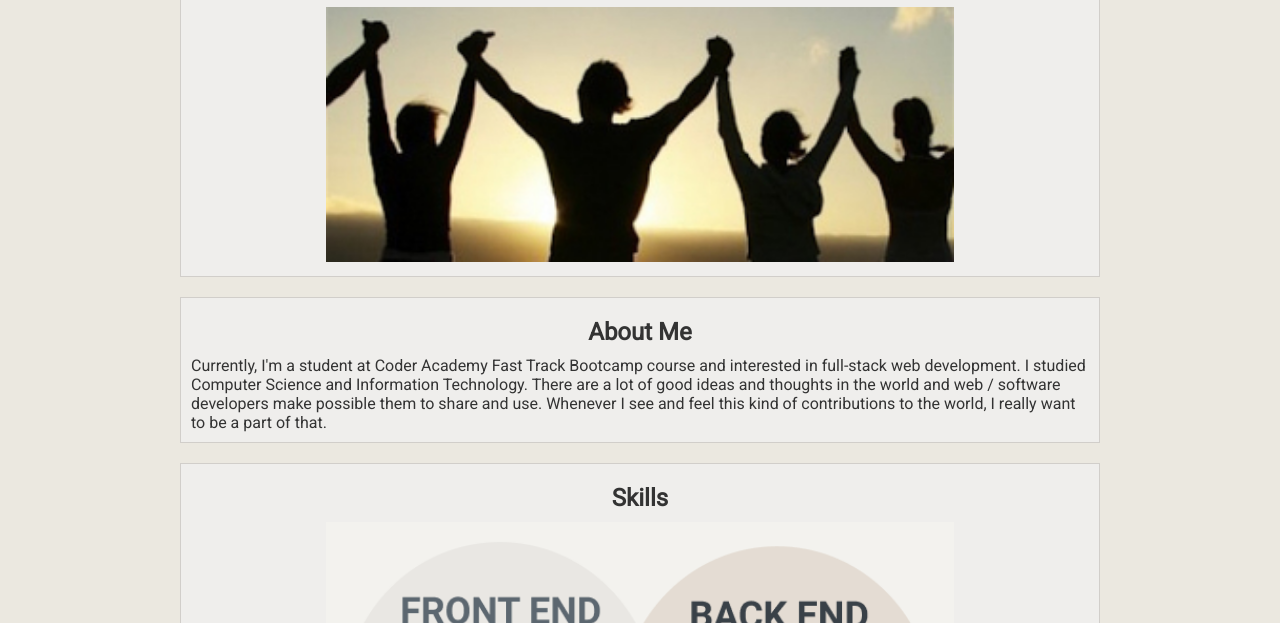
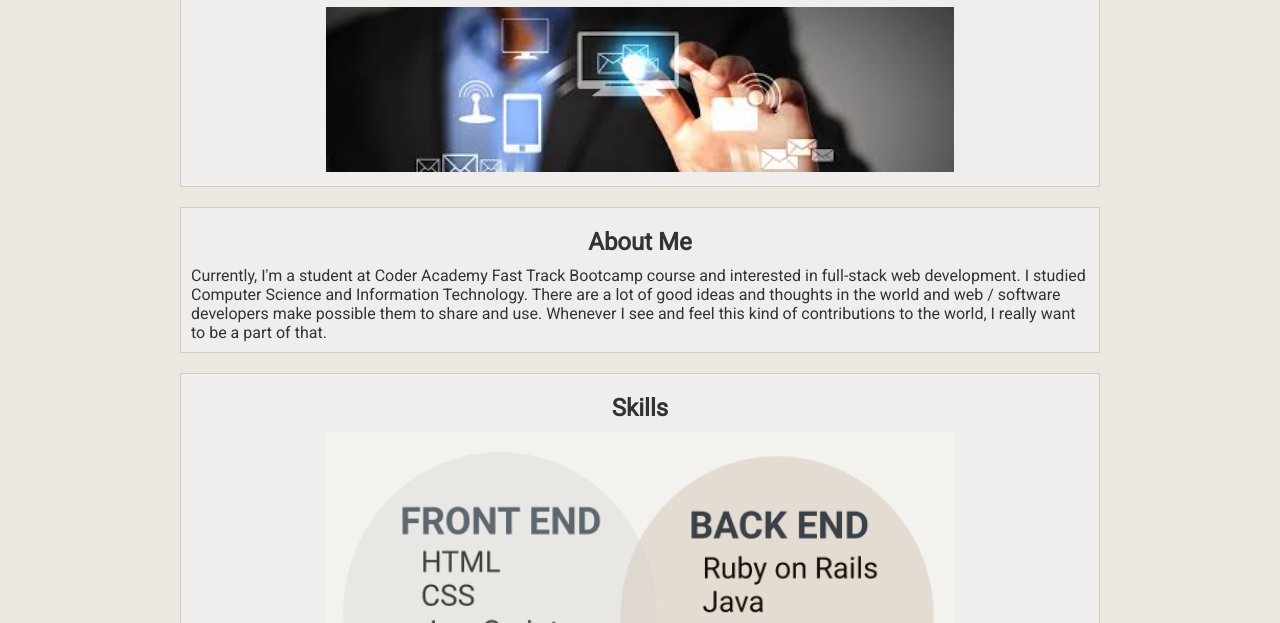
Before and after one commit to timmoon7/profile, a plain HTML site: page index.html in a window 1280 px wide. Shown: the part 177-800 px from the top of the page. Drawn offline with Linux system fonts and the light colour scheme.

Commit message:
Change main image file

```diff
--- a/index.html
+++ b/index.html
@@ -44,7 +44,7 @@
             <h1>TIM MOON</h1>
             <p>Hi, my name is Tim Moon in Melbourne, Australia and I’m a web devleoper. I like to take challenges and new advantures.</p>
             <p class="intro-box">
-                <img class="intro-image" src="/assets/img/hope.jpg" />
+                <img class="intro-image" src="/assets/img/main-image.jpeg" />
               </p>
           </article>
 
```
Also changed, not shown: assets/img/main-image.jpeg (added), 2 other files.
